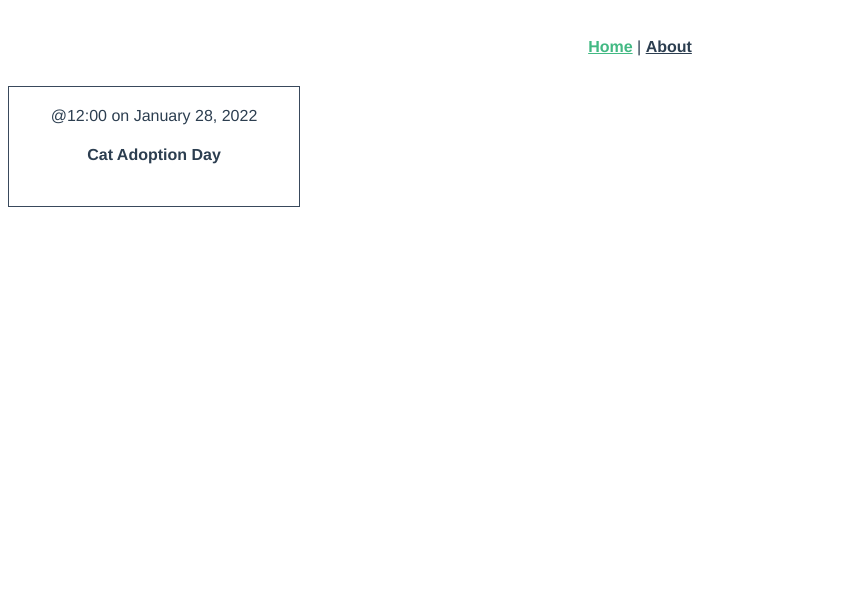
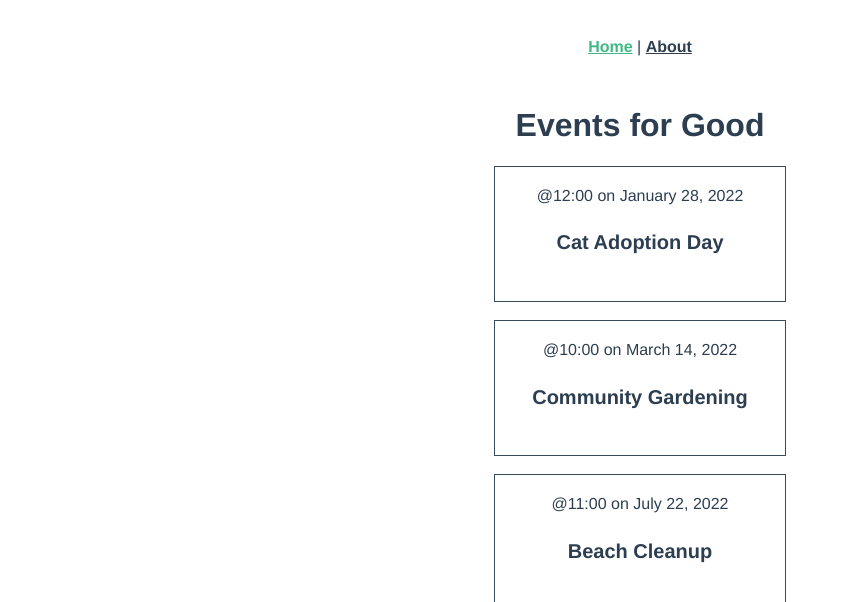
Before and after one commit to zacharytelschow/real-world-vue-3, a Vue app: page / in a window 1280 px wide. Shown: the top 602 px of the page, without its empty margins (0-841 px from the left). Built offline with nearby package versions, Linux system fonts and the light colour scheme.

Commit message:
Move events to home component, UI improvements

```diff
--- a/src/App.vue
+++ b/src/App.vue
@@ -27,4 +27,8 @@
 #nav a.router-link-exact-active {
   color: #42b983;
 }
+
+h4 {
+  font-size: 20px;
+}
 </style>
--- a/src/components/EventCard.vue
+++ b/src/components/EventCard.vue
@@ -8,20 +8,8 @@
 <script>
 export default {
   name: "EventCard",
-  data() {
-    return {
-      event: {
-        id: 5928101,
-        category: 'animal welfare',
-        title: 'Cat Adoption Day',
-        description: 'Find your new feline friend at this event.',
-        location: 'Meow Town',
-        date: 'January 28, 2022',
-        time: '12:00',
-        petsAllowed: true,
-        organizer: 'Kat Laydee'
-      }
-    }
+  props: {
+    event: Object
   }
 };
 </script>
--- a/src/views/Home.vue
+++ b/src/views/Home.vue
@@ -1,6 +1,7 @@
 <template>
-  <div class="home">
-    <EventCard />
+  <div class="events">
+    <h1>Events for Good</h1>
+    <EventCard v-for="event in events" :key="event.id" :event="event" />
   </div>
 </template>
 
@@ -12,6 +13,53 @@
   name: "Home",
   components: {
     EventCard
+  },
+  data() {
+    return {
+      events: [
+        {
+          id: 5928101,
+          category: 'animal welfare',
+          title: 'Cat Adoption Day',
+          description: 'Find your new feline friend at this event.',
+          location: 'Meow Town',
+          date: 'January 28, 2022',
+          time: '12:00',
+          petsAllowed: true,
+          organizer: 'Kat Laydee'
+        },
+        {
+          id: 4582797,
+          category: 'food',
+          title: 'Community Gardening',
+          description: 'Join us as we tend to the community edible plants.',
+          location: 'Flora City',
+          date: 'March 14, 2022',
+          time: '10:00',
+          petsAllowed: true,
+          organizer: 'Fern Pollin'
+        },
+        {
+          id: 8419988,
+          category: 'sustainability',
+          title: 'Beach Cleanup',
+          description: 'Help pick up trash along the shore.',
+          location: 'Playa Del Carmen',
+          date: 'July 22, 2022',
+          time: '11:00',
+          petsAllowed: false,
+          organizer: 'Carey Wales'
+        }
+      ]
+    }
   }
-};
+}
 </script>
+
+<style scoped>
+.events {
+  display: flex;
+  flex-direction: column;
+  align-items: center;
+}
+</style>
```
